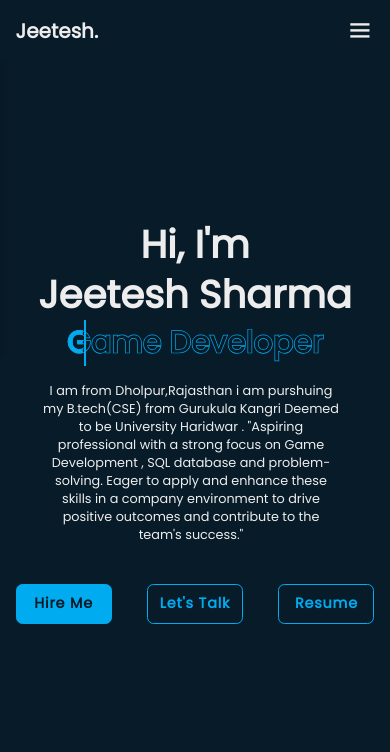
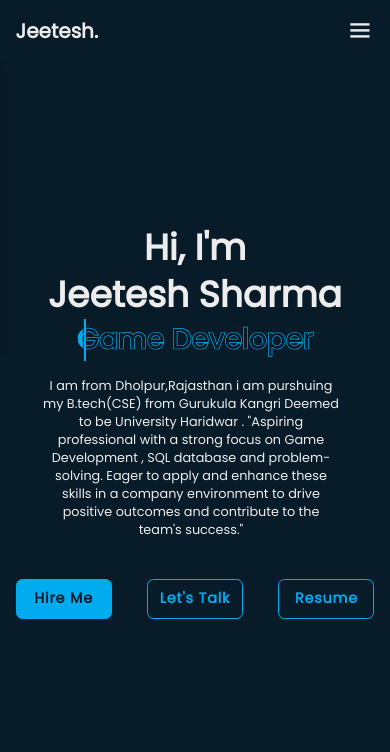
Before and after one commit to Jeetesh08/portfolio_jeet, a plain HTML site: page index.html in a window 390 px wide. Shown: the top 752 px of the page. Drawn offline with nearby package versions, Linux system fonts and the light colour scheme.

Commit message:
Update style.css

```diff
--- a/style.css
+++ b/style.css
@@ -975,13 +975,16 @@ width: 100%;
 
     }
     .home-content h1{
-        font-size: 4.8rem
+        font-size: 4.5rem
     }
     .home-content p{
 
       margin: 2rem 4rem 5rem 3rem;
 
   }
+       .home-content .text-animate h3{
+      font-size: 3.5rem;
+    }
 
   .home-content .btn-box{
     width: 100%;
```
